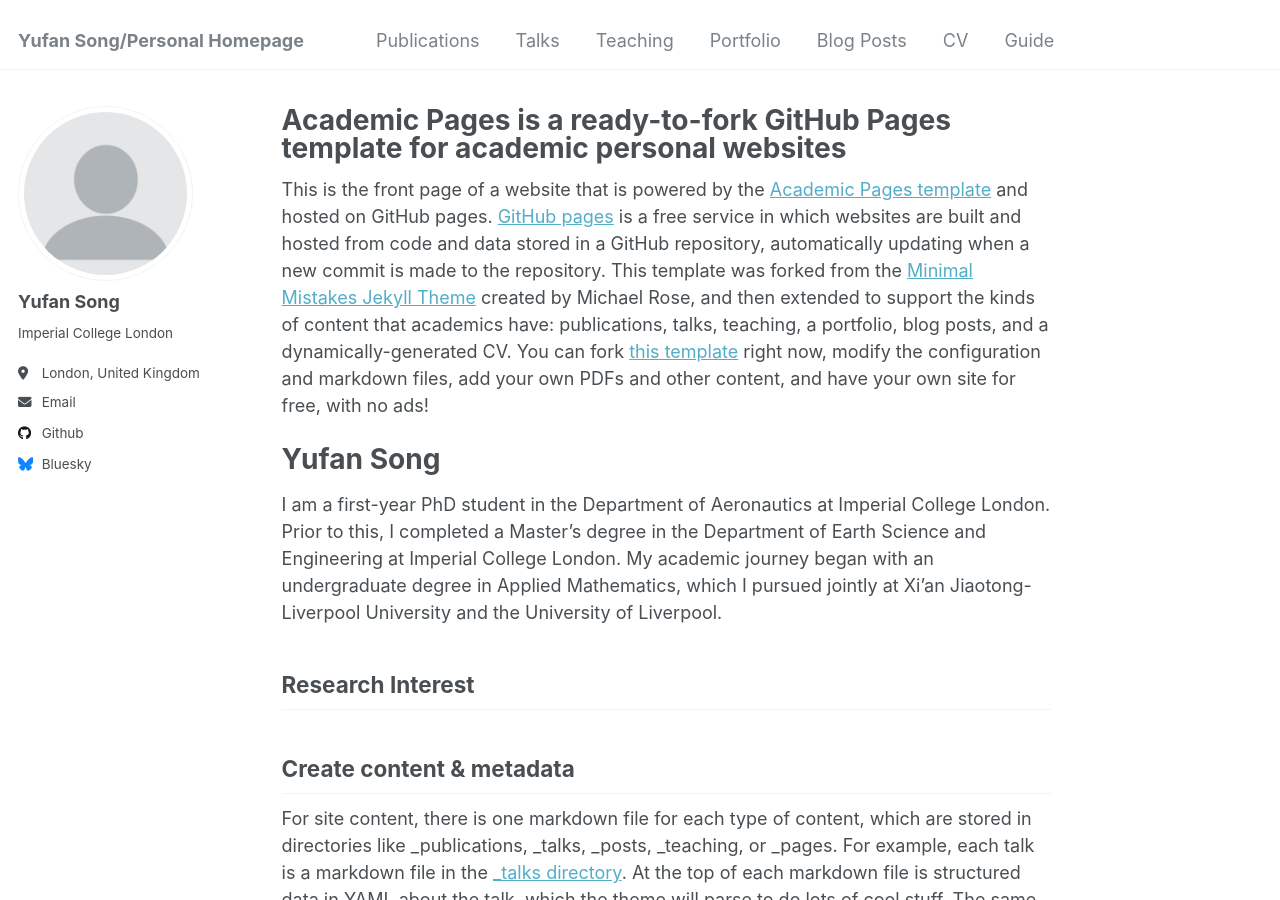
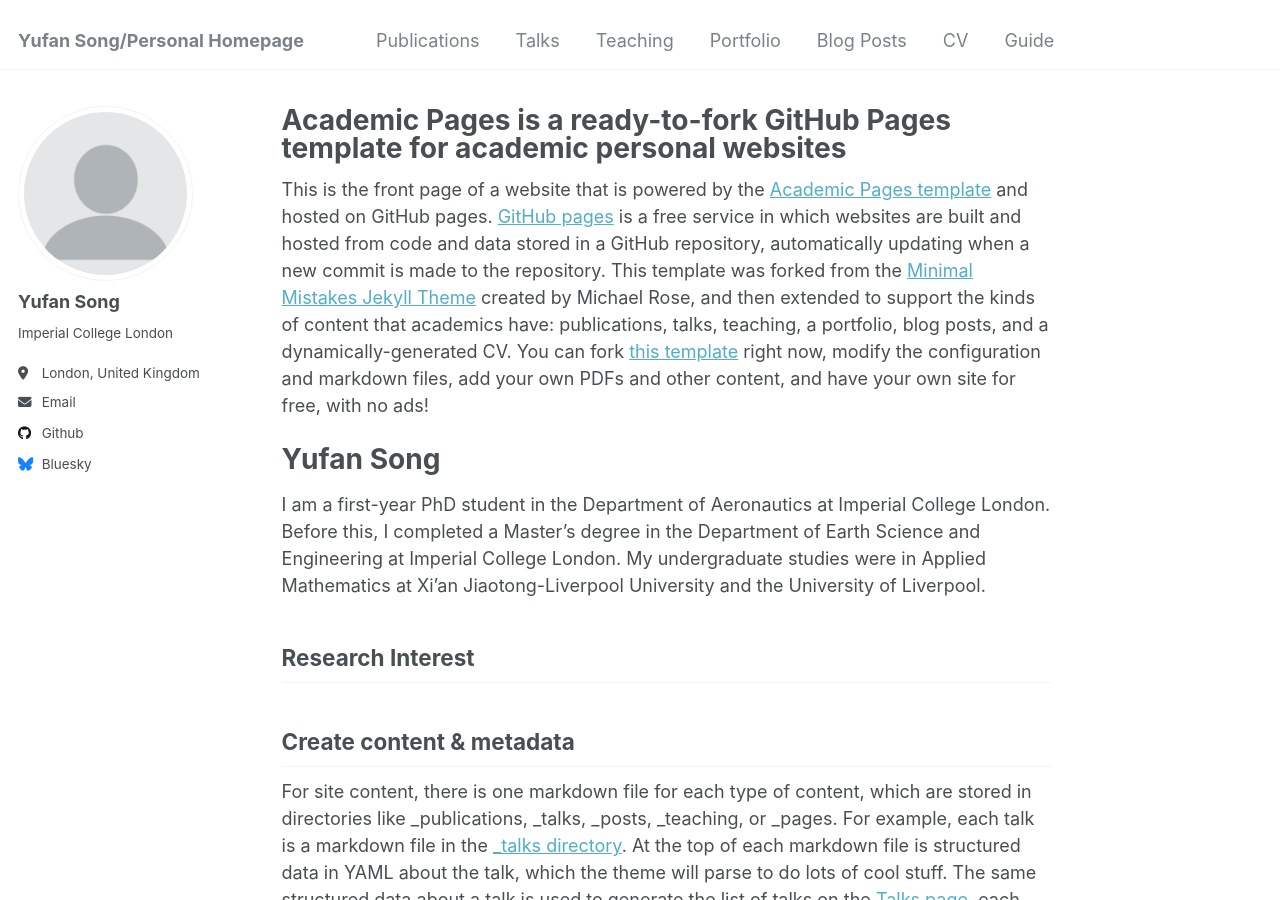
Before and after one commit to Yufan-Song/Yufan-Song, a Jekyll site: the page built from _pages/about.md, in a window 1280 px wide and 900 px high. Built offline with Jekyll 4.4.1, drawn with Linux system fonts in a browser that asks for light colours.

Commit message:
Update about.md

```diff
--- a/_pages/about.md
+++ b/_pages/about.md
@@ -12,7 +12,7 @@ This is the front page of a website that is powered by the [Academic Pages templ
 Yufan Song
 ======
 
-I am a first-year PhD student in the Department of Aeronautics at Imperial College London. Prior to this, I completed a Master's degree in the Department of Earth Science and Engineering at Imperial College London. My academic journey began with an undergraduate degree in Applied Mathematics, which I pursued jointly at Xi’an Jiaotong-Liverpool University and the University of Liverpool.
+I am a first-year PhD student in the Department of Aeronautics at Imperial College London. Before this, I completed a Master's degree in the Department of Earth Science and Engineering at Imperial College London. My undergraduate studies were in Applied Mathematics at Xi’an Jiaotong-Liverpool University and the University of Liverpool.
 
 Research Interest
 ------
```
